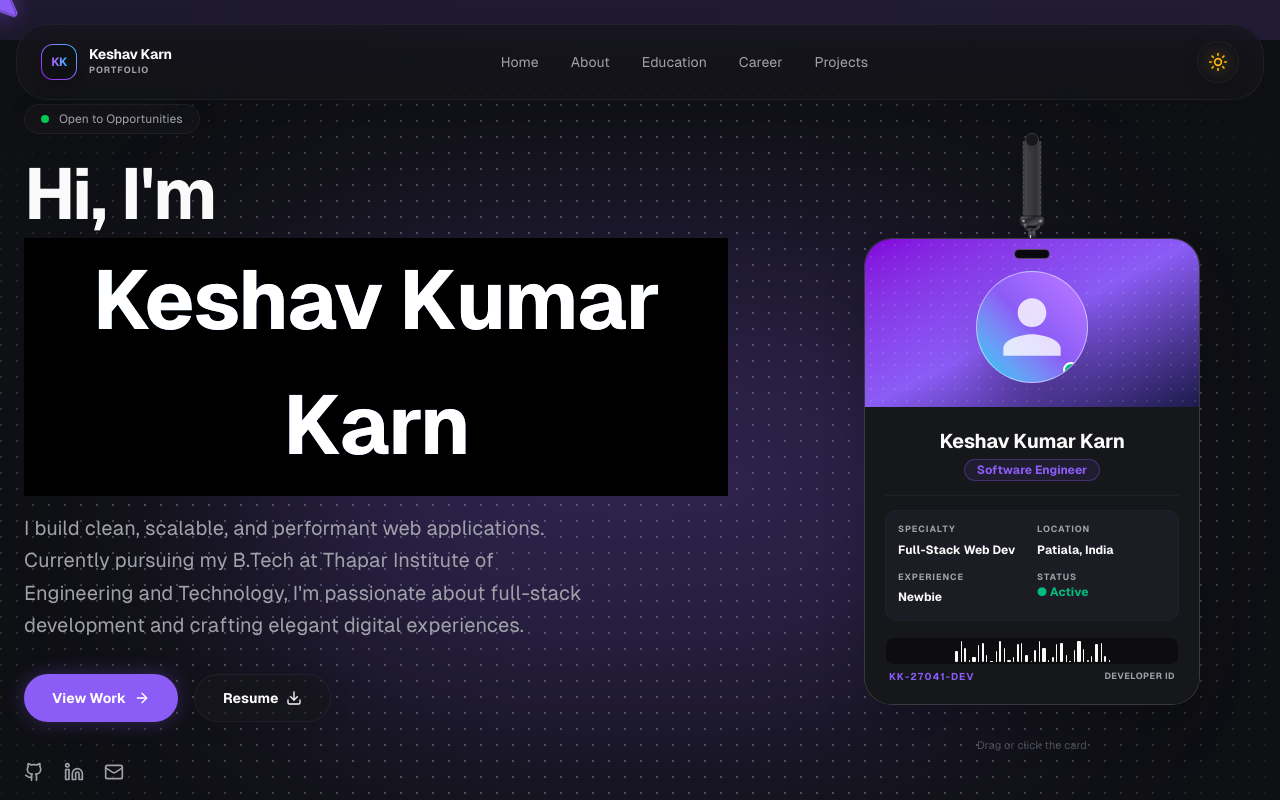
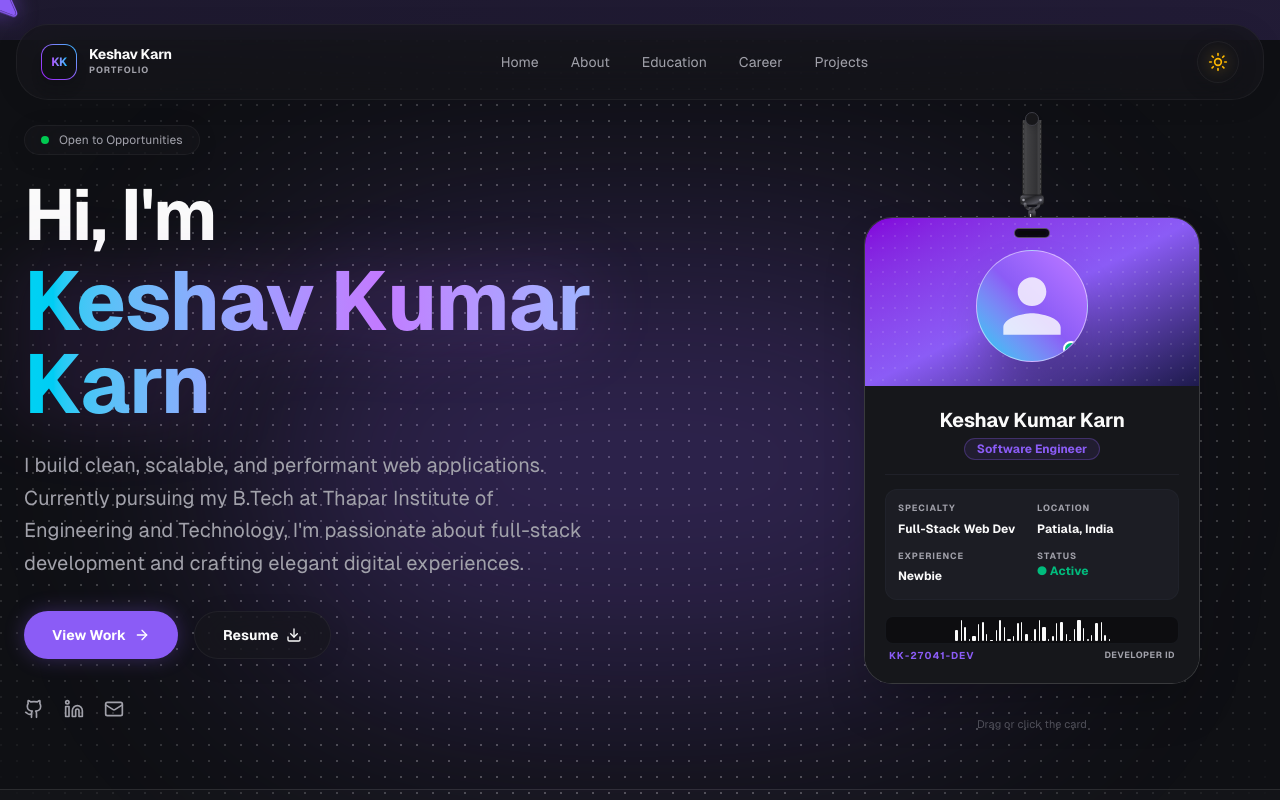
Before and after one commit to kashnordeen/portfolio, a React (Vite) app: page / in a window 1280 px wide. Shown: the top 800 px of the page. Built offline with nearby package versions, Linux system fonts and the light colour scheme.

Commit message:
Remove solid black background box behind name heading in hero section

```diff
--- a/src/components/HeroSection/HeroSection.tsx
+++ b/src/components/HeroSection/HeroSection.tsx
@@ -4,7 +4,6 @@ import TechStackSection from "../TechStackSection/TechStackSection";
 import { Button } from "@/components/ui/button";
 import { Badge } from "@/components/ui/badge";
 import { HangingIdCard } from "@/components/ui/HangingIdCard";
-import { AuroraTextEffect } from "@/components/ui/aurora-text-effect";
 import { DotPattern } from "@/components/ui/dot-pattern";
 
 export const HeroSection = () => {
@@ -48,22 +47,10 @@ export const HeroSection = () => {
               Hi, I'm
             </h1>
 
-            {/* Light Theme: Clean Vibrant Gradient Text */}
-            <div className="block dark:hidden">
-              <span className="bg-gradient-to-r from-violet-600 via-sky-500 via-purple-600 to-indigo-600 bg-clip-text text-transparent font-extrabold text-[clamp(3rem,6.5vw,5.5rem)] leading-none tracking-tight block pb-2 select-none">
-                Keshav Kumar Karn
-              </span>
-            </div>
-
-            {/* Dark Theme: Rich Lightswind Aurora Text Effect */}
-            <div className="hidden dark:block">
-              <AuroraTextEffect
-                text="Keshav Kumar Karn"
-                fontSize="clamp(3rem, 6.5vw, 5.5rem)"
-                className="bg-transparent overflow-visible p-0 justify-start"
-                textClassName="bg-gradient-to-r from-cyan-400 via-purple-400 to-sky-300 bg-clip-text text-transparent pb-2 font-extrabold"
-              />
-            </div>
+            {/* Theme-Aware Seamless Gradient Text */}
+            <span className="bg-gradient-to-r from-violet-600 via-sky-500 via-purple-600 to-indigo-600 dark:from-cyan-400 dark:via-purple-400 dark:to-sky-300 bg-clip-text text-transparent font-extrabold text-[clamp(3rem,6.5vw,5.5rem)] leading-none tracking-tight block pb-2 select-none dark:drop-shadow-[0_0_35px_rgba(168,85,247,0.3)]">
+              Keshav Kumar Karn
+            </span>
           </motion.div>
 
           <motion.p
--- a/src/components/ui/aurora-text-effect.tsx
+++ b/src/components/ui/aurora-text-effect.tsx
@@ -87,8 +87,7 @@ export function AuroraTextEffect({
   return (
     <div
       className={cn(
-        // Updated to support light and dark modes
-        "bg-white dark:bg-black flex items-center justify-center overflow-hidden",
+        "bg-transparent flex items-center justify-center overflow-hidden",
         className
       )}
     >
```
